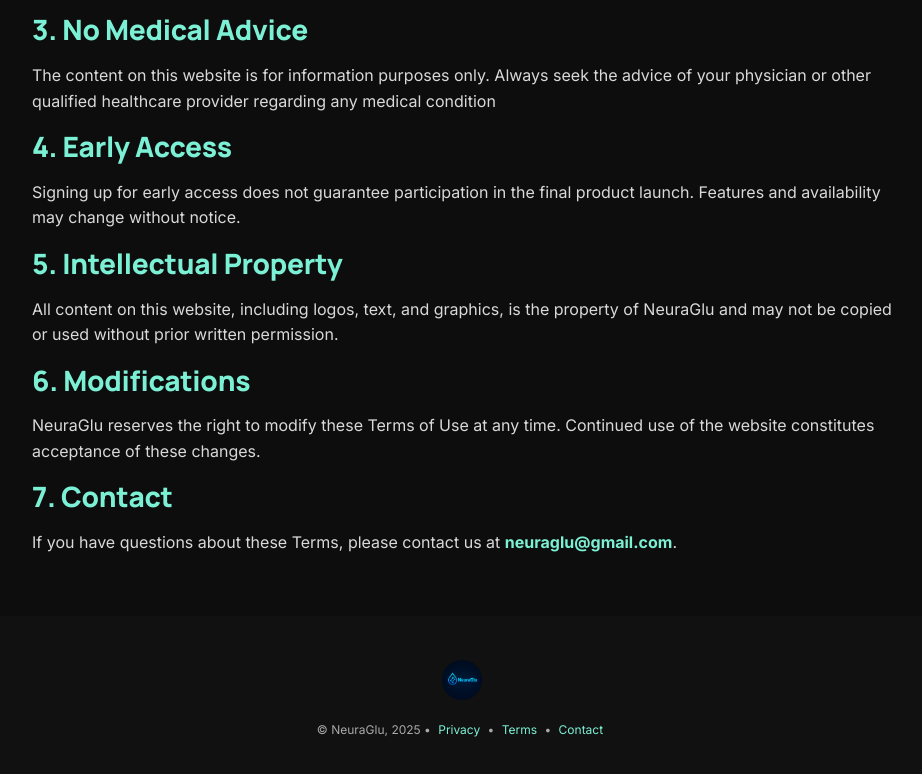
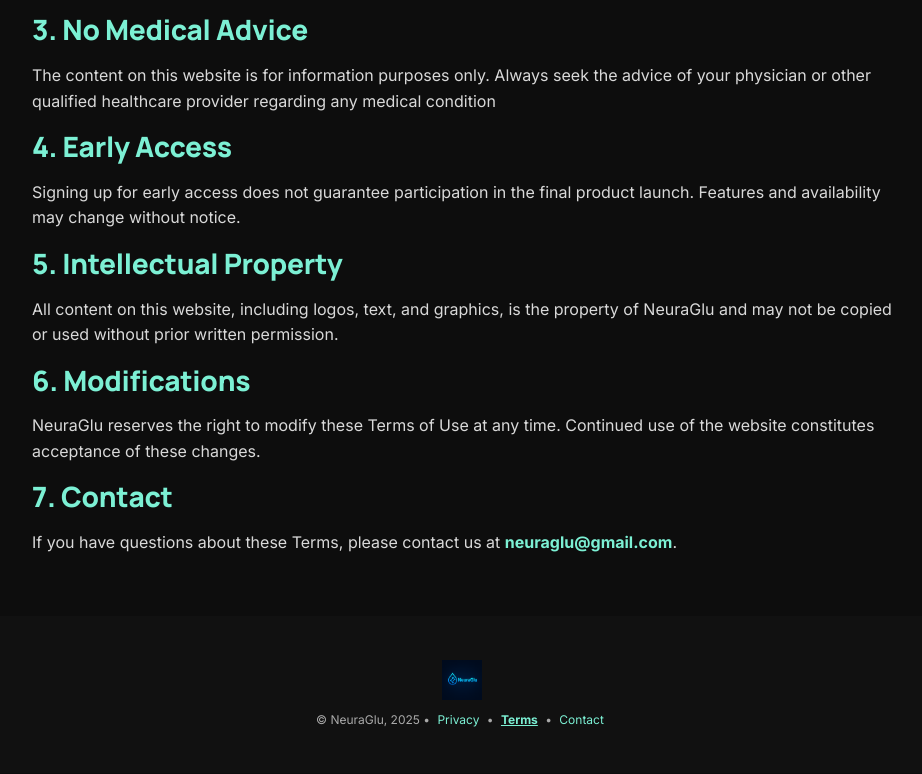
Before and after one commit to KFromMars/neuraglu-site, a plain HTML site: page neuraglu-site/terms.html in a window 1280 px wide. Shown: the part 492-1266 px from the top of the page, without its empty margins (178-1100 px from the left). Drawn offline with Linux system fonts and the light colour scheme.

Commit message:
Update terms.html

```diff
--- a/neuraglu-site/terms.html
+++ b/neuraglu-site/terms.html
@@ -15,7 +15,7 @@
          <header class="site-header">
             <nav>
                 <a href="index.html" class="logo-link">
-                    <img src="assets/logo.png" alt="NeuraGlu Logo" class="logo-img">
+                    <img src="/assets/logo.png" alt="NeuraGlu Logo" class="logo-img">
                 </a>
             </nav>
          </header>
@@ -52,7 +52,7 @@
         <!-- Footer -->
          <footer class="site-footer">
   <div class="container footer__grid">
-    <img src="assets/logo.png" alt="NeuraGlu" class="logo" />
+    <img src="/assets/logo.png" alt="NeuraGlu Logo" class="logo-img" />
     <small class="muted">
       © NeuraGlu, 2025 •
       <a href="privacy.html">Privacy</a> •
@@ -62,5 +62,6 @@
   </div>
 </footer>
 
+<script src="main.js?v=3"></script>
     </body>
 </html>
```
